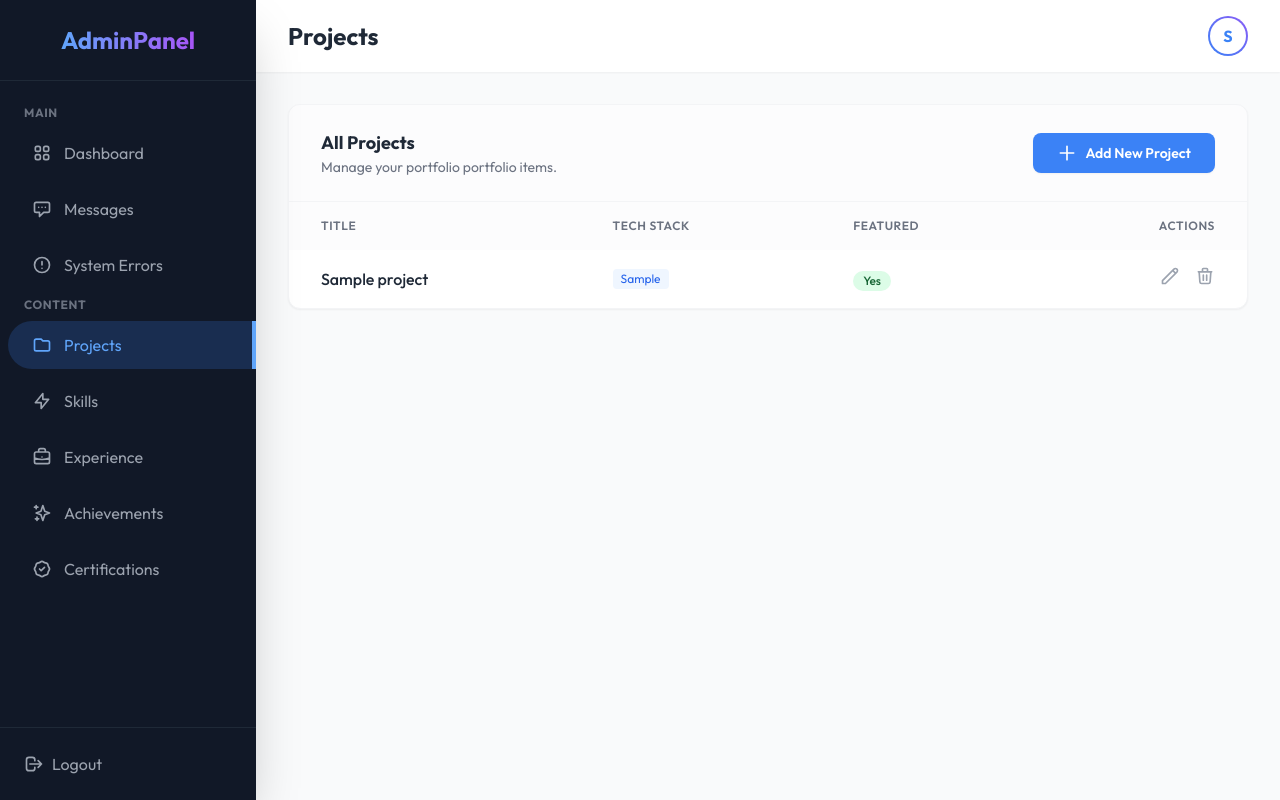
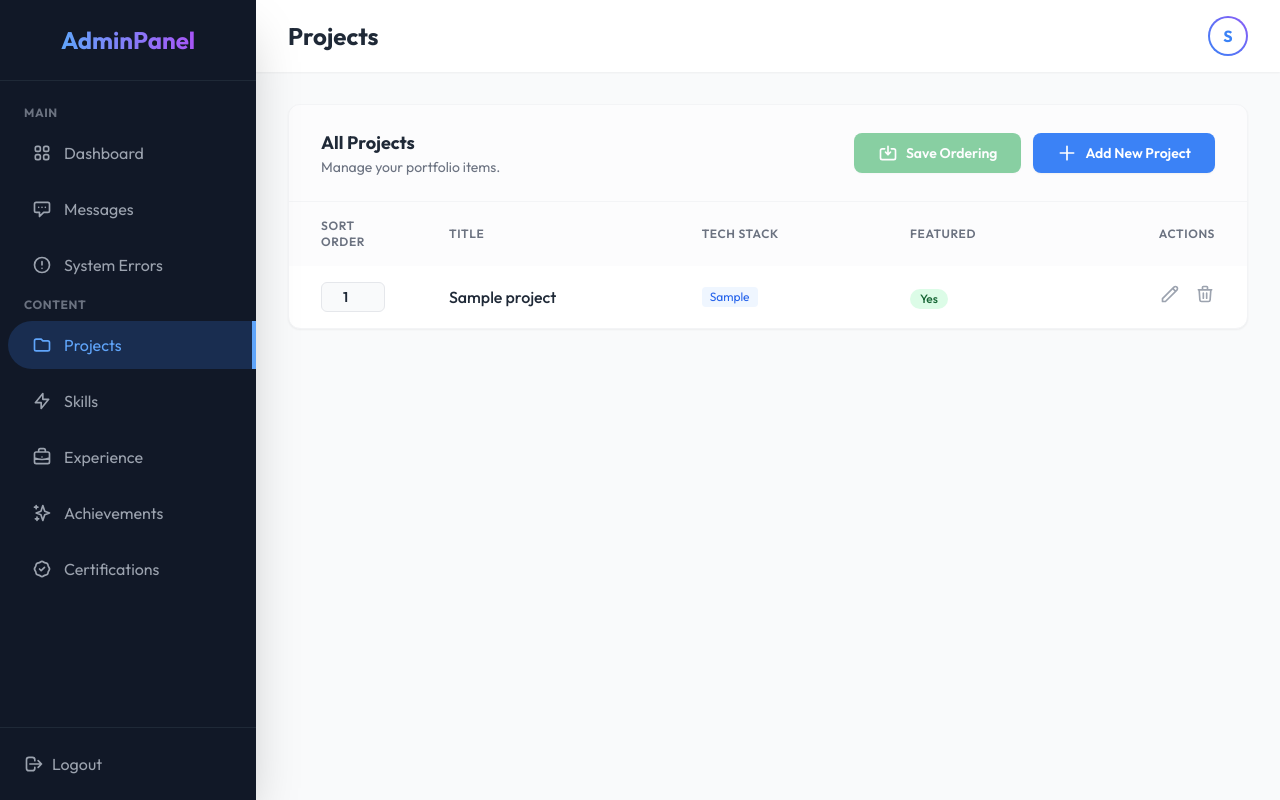
Before and after one commit to sureshdulupolai/Suresh-Polai-Modern-Hybrid-SPA-Portfolio, a Django app: page /custom-admin/projects/ in a window 1280 px wide. Run offline with Django 5.2, Linux system fonts and the light colour scheme; a user stored in the database is signed in; tables that the repository leaves empty hold one stand-in row (values such as "Sample post"); some libraries are stand-ins or nearby versions.

Commit message:
adding updateon project section added a system for order wise

```diff
--- a/core/models.py
+++ b/core/models.py
@@ -9,6 +9,10 @@ class Project(models.Model):
     image = models.ImageField(upload_to='projects/')
     created_at = models.DateTimeField(auto_now_add=True)
     is_featured = models.BooleanField(default=False)
+    order = models.IntegerField(default=0, help_text="Ordering index (lower numbers show first)")
+
+    class Meta:
+        ordering = ['order', '-created_at']
 
     def __str__(self):
         return self.title
--- a/custom_admin/urls.py
+++ b/custom_admin/urls.py
@@ -12,6 +12,7 @@ urlpatterns = [
     path('projects/add/', views.project_create, name='admin_project_add'),
     path('projects/<int:pk>/edit/', views.project_edit, name='admin_project_edit'),
     path('projects/<int:pk>/delete/', views.project_delete, name='admin_project_delete'),
+    path('projects/reorder/', views.projects_reorder, name='admin_projects_reorder'),
 
     # Skill CRUD
     path('skills/', views.skill_list, name='admin_skill_list'),
--- a/custom_admin/views.py
+++ b/custom_admin/views.py
@@ -186,8 +186,22 @@ def dashboard(request):
 
 @user_passes_test(is_superuser, login_url='admin_login')
 def project_list(request):
-    projects = Project.objects.all().order_by('-created_at')
+    projects = Project.objects.all().order_by('order', '-created_at')
     return render(request, 'custom_admin/project_list.html', {'projects': projects, 'active_tab': 'projects'})
+
+@user_passes_test(is_superuser, login_url='admin_login')
+def projects_reorder(request):
+    if request.method == 'POST':
+        for key, value in request.POST.items():
+            if key.startswith('order_'):
+                try:
+                    project_id = int(key.split('_')[1])
+                    order_val = int(value)
+                    Project.objects.filter(pk=project_id).update(order=order_val)
+                except (ValueError, IndexError):
+                    pass
+        messages.success(request, "Project ordering saved successfully!")
+    return redirect('admin_projects')
 
 @user_passes_test(is_superuser, login_url='admin_login')
 def project_create(request):
--- a/templates/custom_admin/project_list.html
+++ b/templates/custom_admin/project_list.html
@@ -3,12 +3,22 @@
 {% block title %}Projects{% endblock %}
 
 {% block content %}
+<form id="reorder-form" method="POST" action="{% url 'admin_projects_reorder' %}">
+    {% csrf_token %}
     <div class="bg-white rounded-xl shadow-sm border border-gray-100 overflow-hidden">
         <div class="px-8 py-6 border-b border-gray-100 flex justify-between items-center bg-gray-50/50">
             <div>
                 <h3 class="font-bold text-lg text-gray-800">All Projects</h3>
-            <p class="text-sm text-gray-500">Manage your portfolio portfolio items.</p>
+                <p class="text-sm text-gray-500">Manage your portfolio items.</p>
             </div>
+            <div class="flex items-center space-x-3">
+                <button type="submit" id="save-ordering-btn" disabled
+                    class="bg-green-600 hover:bg-green-700 text-white font-semibold py-2.5 px-6 rounded-lg shadow-sm transition-all transform hover:-translate-y-0.5 text-sm flex items-center disabled:opacity-50 disabled:cursor-not-allowed disabled:transform-none">
+                    <svg class="w-5 h-5 mr-2" fill="none" stroke="currentColor" viewBox="0 0 24 24">
+                        <path stroke-linecap="round" stroke-linejoin="round" stroke-width="2" d="M8 7H5a2 2 0 00-2 2v9a2 2 0 002 2h14a2 2 0 002-2V9a2 2 0 00-2-2h-3m-1 4l-3 3m0 0l-3-3m3 3V4"></path>
+                    </svg>
+                    Save Ordering
+                </button>
                 <a href="{% url 'admin_project_add' %}"
                     class="bg-primary hover:bg-blue-700 text-white font-semibold py-2.5 px-6 rounded-lg shadow-sm transition-all transform hover:-translate-y-0.5 text-sm flex items-center">
                     <svg class="w-5 h-5 mr-2" fill="none" stroke="currentColor" viewBox="0 0 24 24">
@@ -17,11 +27,14 @@
                     Add New Project
                 </a>
             </div>
+        </div>
 
         <div class="overflow-x-auto">
             <table class="w-full text-left border-collapse">
                 <thead>
                     <tr>
+                        <th class="py-4 px-8 bg-gray-50/50 font-semibold text-gray-500 text-xs uppercase tracking-wider w-28">
+                            Sort Order</th>
                         <th class="py-4 px-8 bg-gray-50/50 font-semibold text-gray-500 text-xs uppercase tracking-wider">
                             Title</th>
                         <th class="py-4 px-8 bg-gray-50/50 font-semibold text-gray-500 text-xs uppercase tracking-wider">
@@ -36,6 +49,10 @@
                 <tbody>
                     {% for project in projects %}
                     <tr class="border-b last:border-0 hover:bg-gray-50 transition-colors group">
+                        <td class="py-4 px-8">
+                            <input type="number" name="order_{{ project.pk }}" value="{{ project.order }}"
+                                class="w-16 px-2 py-1 text-sm bg-gray-50 border border-gray-200 rounded-md focus:outline-none focus:ring-1 focus:ring-primary focus:border-primary text-gray-800 font-semibold text-center">
+                        </td>
                         <td class="py-4 px-8">
                             <span class="font-medium text-gray-800">{{ project.title }}</span>
                         </td>
@@ -68,12 +85,8 @@
                                     </path>
                                 </svg>
                             </a>
-                        </a>
-                        <form id="delete-project-{{ project.pk }}" action="{% url 'admin_project_delete' project.pk %}"
-                            method="POST" class="inline">
-                            {% csrf_token %}
                             <button type="button"
-                                onclick="window.confirmFormSubmit('delete-project-{{ project.pk }}', 'Delete this project?')"
+                                onclick="if(confirm('Are you sure you want to delete this project?')) document.getElementById('delete-project-{{ project.pk }}').submit();"
                                 class="text-gray-400 hover:text-red-600 font-medium text-sm transition-colors inline-block"
                                 title="Delete">
                                 <svg class="w-5 h-5" fill="none" stroke="currentColor" viewBox="0 0 24 24">
@@ -82,12 +95,11 @@
                                     </path>
                                 </svg>
                             </button>
-                        </form>
                         </td>
                     </tr>
                     {% empty %}
                     <tr>
-                    <td colspan="4" class="text-center py-12 text-gray-500">
+                        <td colspan="5" class="text-center py-12 text-gray-500">
                             <div class="flex flex-col items-center">
                                 <span class="text-4xl mb-2">📂</span>
                                 <p>No projects found.</p>
@@ -99,4 +111,59 @@
             </table>
         </div>
     </div>
+</form>
+
+{# Hidden delete forms located safely outside the main reorder form #}
+{% for project in projects %}
+<form id="delete-project-{{ project.pk }}" action="{% url 'admin_project_delete' project.pk %}" method="POST" class="hidden">
+    {% csrf_token %}
+</form>
+{% endfor %}
+
+<script>
+    document.addEventListener('DOMContentLoaded', function() {
+        const saveBtn = document.getElementById('save-ordering-btn');
+        const orderInputs = document.querySelectorAll('input[name^="order_"]');
+
+        // Store the initial loaded values for all input fields
+        const initialValues = {};
+        orderInputs.forEach(input => {
+            initialValues[input.name] = input.value;
+        });
+
+        // Function to compare current values to initial values
+        function checkChanges() {
+            let hasChanged = false;
+            orderInputs.forEach(input => {
+                if (input.value !== initialValues[input.name]) {
+                    hasChanged = true;
+                }
+            });
+
+            if (hasChanged) {
+                saveBtn.removeAttribute('disabled');
+            } else {
+                saveBtn.setAttribute('disabled', 'true');
+            }
+        }
+
+        // Add change and input listeners to all sorting inputs
+        orderInputs.forEach(input => {
+            input.addEventListener('input', checkChanges);
+            input.addEventListener('change', checkChanges);
+        });
+
+        // When submitted, display a loading/saving text
+        document.getElementById('reorder-form').addEventListener('submit', function() {
+            saveBtn.setAttribute('disabled', 'true');
+            saveBtn.innerHTML = `
+                <svg class="animate-spin -ml-1 mr-3 h-5 w-5 text-white" fill="none" viewBox="0 0 24 24">
+                    <circle class="opacity-25" cx="12" cy="12" r="10" stroke="currentColor" stroke-width="4"></circle>
+                    <path class="opacity-75" fill="currentColor" d="M4 12a8 8 0 018-8V0C5.373 0 0 5.373 0 12h4zm2 5.291A7.962 7.962 0 014 12H0c0 3.042 1.135 5.824 3 7.938l3-2.647z"></path>
+                </svg>
+                Saving...
+            `;
+        });
+    });
+</script>
 {% endblock %}
```
Also changed, not shown: config/settings.py (+14 -5 lines), core/views.py (+5 -5 lines), templates/custom_admin/project_form.html (+12 -0 lines), core/migrations/0007_alter_project_options_project_order.py (added). Lines whose indentation alone changed are shown as unchanged.
